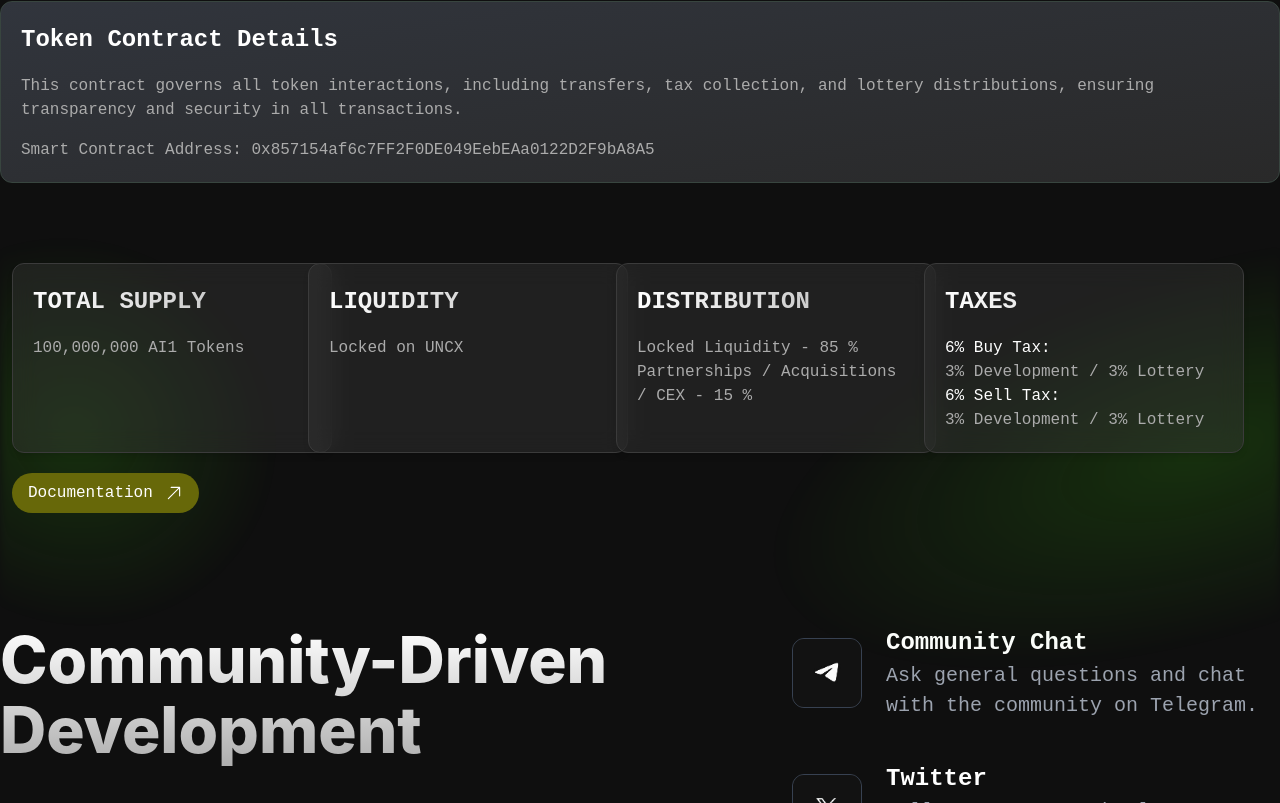
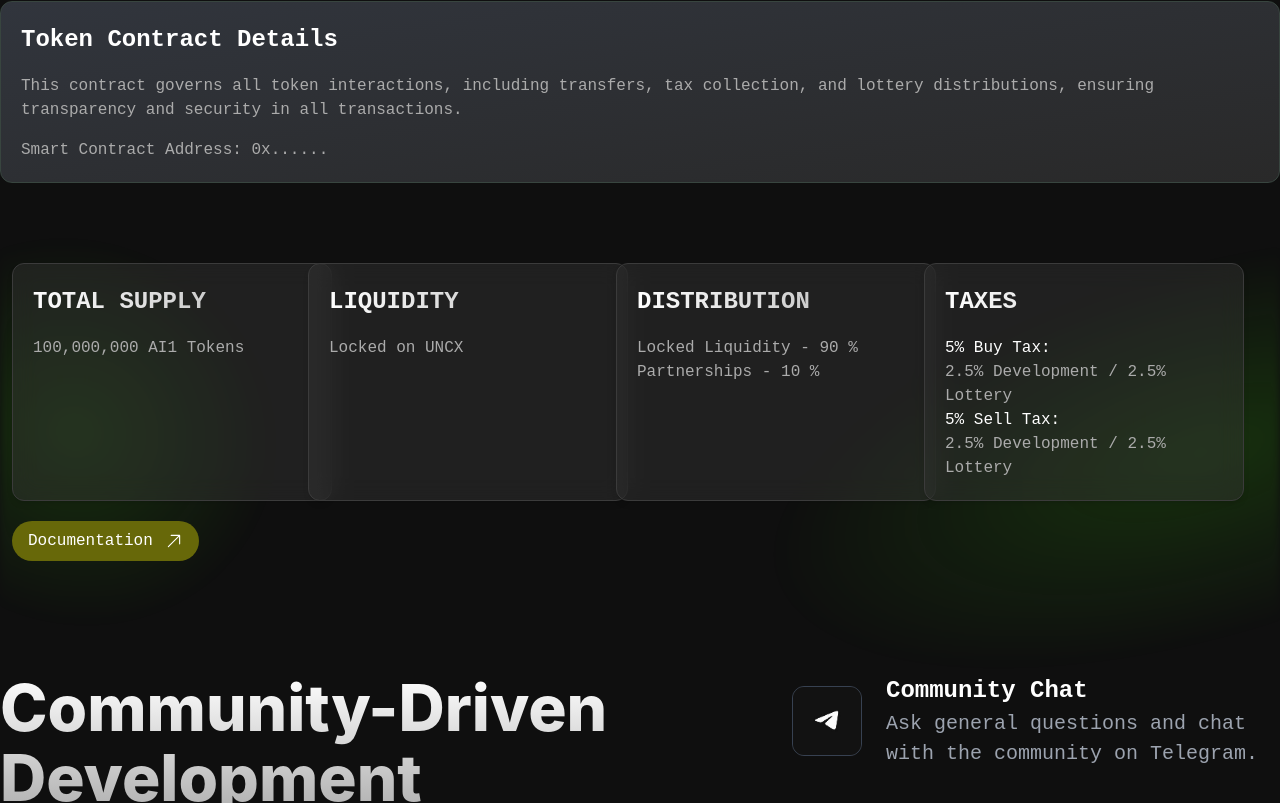
Before and after one commit to GeorgiyAslanyan/ai1, a Next.js app: page / in a window 1280 px wide. Shown: the part 1757-2560 px from the top of the page. Built offline with nearby package versions, Linux system fonts and the light colour scheme.

Commit message:
upd micro

```diff
--- a/components/About.jsx
+++ b/components/About.jsx
@@ -39,8 +39,8 @@ const About = () => {
         hidden: { opacity: 0, translateX: '100px' }
       }}  className='bg-[#3b3b3b]  bg-opacity-40 col-span-1 shadow-md  flex flex-col -translate-x-9 backdrop-blur-md  rounded-xl border border-[#3b3b3b] p-5'>
       <h3 className='font-bold text-[20px] sm:text-[24px] upperase mb-4 bg-clip-text text-transparent  bg-gradient-to-r from-white to-[#AFAFAF]'>DISTRIBUTION</h3>
-      <p className='text-[#ABABAB]'>Locked Liquidity - 85 %</p>
-      <p className='text-[#ABABAB]'>Partnerships / Acquisitions / CEX - 15 %</p>
+      <p className='text-[#ABABAB]'>Locked Liquidity - 90 %</p>
+      <p className='text-[#ABABAB]'>Partnerships - 10 %</p>
         </motion.div>
         <motion.div  initial="hidden"
       whileInView="visible"
@@ -51,10 +51,10 @@ const About = () => {
         hidden: { opacity: 0, translateX: '100px' }
       }} className='bg-[#3b3b3b]  bg-opacity-40 col-span-1 shadow-md  flex flex-col -translate-x-12 backdrop-blur-md  rounded-xl border border-[#3b3b3b] p-5'>
       <h3 className='font-bold text-[20px] sm:text-[24px] upperase mb-4 bg-clip-text text-transparent  bg-gradient-to-r from-white to-[#AFAFAF]'>TAXES</h3>
-      <p className='text-white'>6% Buy Tax:</p>
-      <p className='text-[#ABABAB]'>3% Development / 3% Lottery</p>
-      <p className='text-white'>6% Sell Tax:</p>
-      <p className='text-[#ABABAB]'>3% Development / 3% Lottery</p>
+      <p className='text-white'>5% Buy Tax:</p>
+      <p className='text-[#ABABAB]'>2.5% Development / 2.5% Lottery</p>
+      <p className='text-white'>5% Sell Tax:</p>
+      <p className='text-[#ABABAB]'>2.5% Development / 2.5% Lottery</p>
         </motion.div>
         <motion.a initial="hidden"
       whileInView="visible"
@@ -101,8 +101,8 @@ const About = () => {
         hidden: { opacity: 0, translateY: '40px' }
       }}  className='bg-[#3b3b3b]  bg-opacity-50 col-span-1 flex flex-col  shadow-md   backdrop-blur-md  rounded-xl border border-[#3b3b3b] p-[10px] sm:p-5'>
             <h3 className='font-bold text-[20px] sm:text-[24px] upperase mb-4 bg-clip-text text-transparent  bg-gradient-to-r from-white to-[#AFAFAF]'>DISTRIBUTION</h3>
-            <p className='text-[#ABABAB]'>Locked Liquidity - 85 %</p>
-            <p className='text-[#ABABAB]'>Partnerships / Acquisitions / CEX - 15 %</p>
+            <p className='text-[#ABABAB]'>Locked Liquidity - 90 %</p>
+            <p className='text-[#ABABAB]'>Partnerships - 10 %</p>
         </motion.div>
         <motion.div  initial="hidden"
       whileInView="visible"
@@ -113,10 +113,10 @@ const About = () => {
         hidden: { opacity: 0, translateY: '40px' }
       }}  className='bg-[#3b3b3b]  bg-opacity-50 col-span-1 flex flex-col  shadow-md   backdrop-blur-md  rounded-xl border border-[#3b3b3b] p-[10px] sm:p-5'>
             <h3 className='font-bold text-[20px] sm:text-[24px] upperase mb-4 bg-clip-text text-transparent  bg-gradient-to-r from-white to-[#AFAFAF]'>TAXES</h3>
-            <p className='text-white'>6% Buy Tax:</p>
-      <p className='text-[#ABABAB]'>3% Development / 3% Lottery</p>
-      <p className='text-white'>6% Sell Tax:</p>
-      <p className='text-[#ABABAB]'>3% Development / 3% Lottery</p>
+            <p className='text-white'>5% Buy Tax:</p>
+      <p className='text-[#ABABAB]'>2.5% Development / 2.5% Lottery</p>
+      <p className='text-white'>5% Sell Tax:</p>
+      <p className='text-[#ABABAB]'>2.5% Development / 2.5% Lottery</p>
         </motion.div>
         <motion.a initial="hidden"
       whileInView="visible"
--- a/components/Hero.jsx
+++ b/components/Hero.jsx
@@ -16,7 +16,7 @@ const Hero = () => {
         <p className="block sm:hidden text-[20px] font-bold text-[#fff]">
           Revolutionizing Trading with AI Innovation and Rewards
         </p>
-        <a
+        {/* <a
           href="/all-in-one.pdf" target="_blank" rel="noopener noreferrer"
           className="bg-[#676809] hover:shadow-[0px_0px_35px_5px_#FFFFFF] shadow-[0px_0px_30px_2px_#676809] group py-2 pl-6 pr-4 w-fit rounded-full text-[20px] sm:text-[24px] gap-5 text-white hover:text-[#1F1E1F] items-center hover:scale-105 hover:bg-white transition-all ease-linear duration-200 flex justify-between ">
           WHITEPAPER
@@ -24,7 +24,7 @@ const Hero = () => {
           <ArrowRightIcon width={28} height={28} className="absolute group-hover:translate-x-0 opacity-0 group-hover:opacity-100 translate-x-3 transition-all ease-linear duration-200"/>
           <ChevronRightIcon width={28} height={28} className="absolute group-hover:translate-x-3 opacity-100 group-hover:opacity-0 translate-x-0 transition-all ease-linear duration-200 "/>
           </div>
-        </a>
+        </a> */}
       </div>
       <video src="/bot.webm" autoPlay playsInline muted loop className="z-0 hidden lg:flex">
       <source src="/bot.webm" type="video/webm" />
--- a/components/Info.jsx
+++ b/components/Info.jsx
@@ -19,7 +19,7 @@ const Info = () => {
         <div className='bg-gradient-to-br col-span-1 lg:col-span-2 flex flex-col gap-4 from-[#31353D] to-[#292929] rounded-xl border border-[#38453F] px-3 sm:px-5 py-5'>
             <h3 className='font-semibold text-[20px] sm:text-[24px]'>Token Contract Details</h3>
             <p className='text-[#ABABAB]'>This contract governs all token interactions, including transfers, tax collection, and lottery distributions, ensuring transparency and security in all transactions.</p>
-            <p className='text-[#ABABAB] '>Smart Contract Address: 0x857154af6c7FF2F0DE049EebEAa0122D2F9bA8A5</p>
+            <p className='text-[#ABABAB] '>Smart Contract Address: 0x......</p>
         </div>
     </div>
   )
--- a/components/Navbar.jsx
+++ b/components/Navbar.jsx
@@ -41,7 +41,7 @@ const Navbar = () => {
             className="bg-[#4D4D4D] hover:bg-white hover:text-black text-white h-9 w-9 sm:h-12 sm:w-12 rounded-full justify-center items-center flex">
             <DocumentTextIcon width={24} height={24} />
           </a>
-          <a
+          {/* <a
            target="_blank" rel="noopener noreferrer"
             href="https://app.uniswap.org/#/swap?outputCurrency=0x857154af6c7FF2F0DE049EebEAa0122D2F9bA8A5&use=V2"
             className="bg-[#4D4D4D] h-9 sm:h-12 group pl-4 sm:pl-6 pr-4 w-fit rounded-full gap-5 text-white hover:text-black items-center hover:bg-white transition-all ease-linear duration-200 flex justify-between ">
@@ -58,7 +58,7 @@ const Navbar = () => {
                 className="absolute group-hover:translate-x-3 opacity-100 group-hover:opacity-0 translate-x-0 transition-all ease-linear duration-200 "
               />
             </div>
-          </a>
+          </a> */}
         </div>
       </div>
     </div>
```
